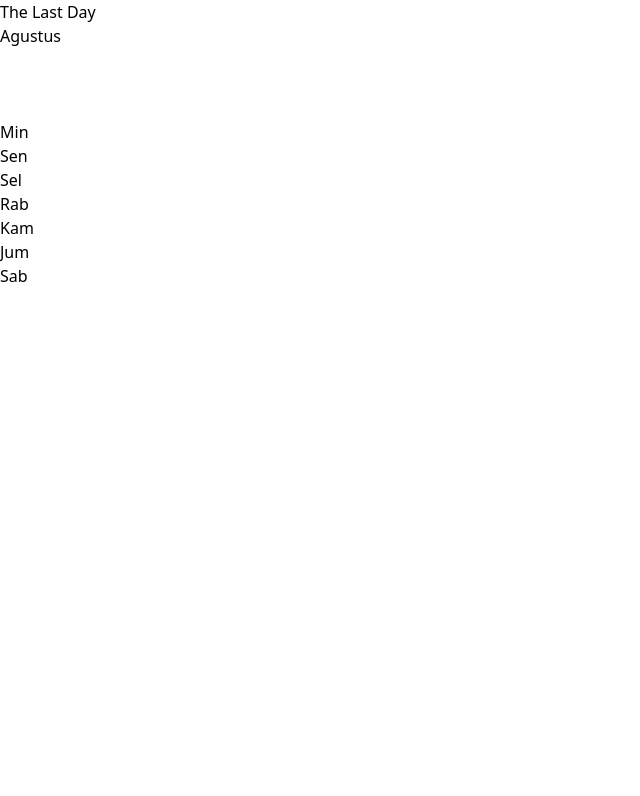
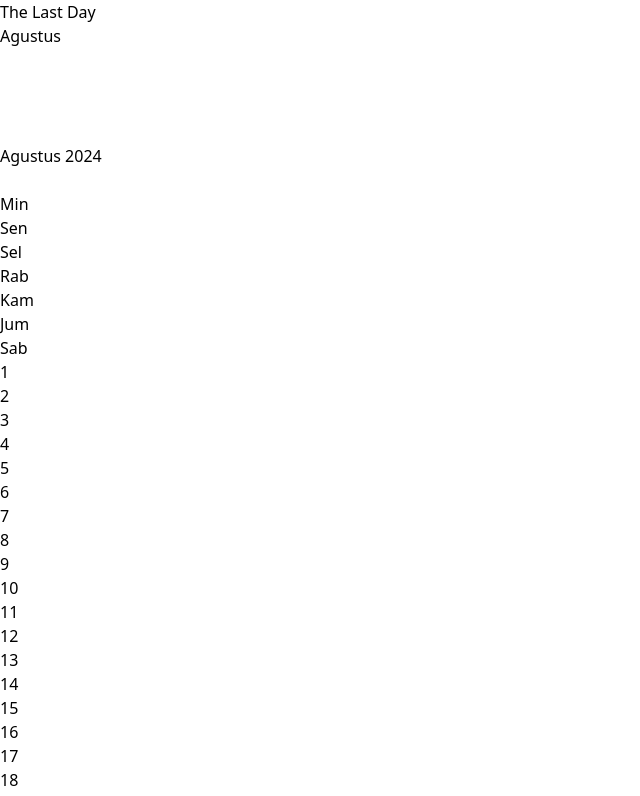
Before and after one commit to fandi-ahmad/story-archive, a React (Vite) app: page / in a window 1280 px wide. Shown: the top 796 px of the page, without its empty margins (0-640 px from the left). Built offline with nearby package versions, Linux system fonts and the light colour scheme; no server answers; the database is empty; a web font is replaced by a local one.

Commit message:
update home page, get data by db

```diff
--- a/src/pages/Home.tsx
+++ b/src/pages/Home.tsx
@@ -1,14 +1,53 @@
-import { Key } from "react";
+import { Key, useEffect, useState } from "react";
 import SingleDate from "../components/SingleDate"
 import Header from "../components/Header";
 import Navbar from "../components/calendar/Navbar";
-import dataExample from '../data/dataExample.json'
-import { generateDateByMonth, getEmptySpaces } from "../function/calendar";
+import { generateDateByMonth, getEmptySpaces, mergeCalendarData, generateMonthName } from "../function/calendar";
+import { ReadDayApi } from "../function/calendarData";
+import HeaderNavbar from "../components/calendar/HeaderNavbar";
 
 const Home = () => {
-  const monthData = dataExample.calendar.y2024.m1
-  const dates = generateDateByMonth(monthData)
-  const emptySpaces = getEmptySpaces(2024, 8)
+  const [dates, setDates] = useState<any | any[]>()
+  const [emptySpaces, setEmptySpaces] = useState<any | any[]>()
+  const [selectedMonth, setSelectedMonth] = useState<number>(8)
+
+  const generateCalendarMonth = (year: number, month: number) => {
+    // Buat key bulan yang secara eksplisit bertipe 'm1' | 'm2' | 'm3' | ... | 'm12'
+    const monthKey = `m${month}` as keyof typeof calendarData.y2024;
+
+    // Akses data dari Firebase menggunakan optional chaining dan berikan fallback ke objek kosong jika data tidak ada
+    const firebaseYearData = calendarData?.y2024 || {};
+    const firebaseMonthData = firebaseYearData[monthKey] || {};
+
+    const generatedDates = generateDateByMonth(year, month);
+    const mergedDates = mergeCalendarData(generatedDates, firebaseMonthData);
+
+    return {
+      dates: mergedDates,
+      emptySpaces: getEmptySpaces(year, month),
+    };
+  };
+
+  const [calendarData, setCalendarData] = useState<any | any[]>()
+
+  const getDataCalendar = async () => {
+    const data = await ReadDayApi()
+    if (data) {
+      setCalendarData(data)
+    }
+  }
+
+  useEffect(() => {
+    getDataCalendar()
+  }, [])
+
+
+  useEffect(() => {
+    const data = generateCalendarMonth(2024, selectedMonth)
+    setDates(data.dates)
+    setEmptySpaces(data.emptySpaces)
+  }, [selectedMonth])
+
 
   return (
     <div className="text-xs">
@@ -17,6 +56,12 @@ const Home = () => {
 
       <div className="bg-white px-4 py-2 rounded-lg mb-3">
         <Navbar/>
+
+        <HeaderNavbar
+          btnLeft={() => setSelectedMonth(selectedMonth - 1)}
+          btnRight={() => setSelectedMonth(selectedMonth + 1)}
+          text={generateMonthName(selectedMonth) + ' 2024'}
+        />
 
         <div className="grid grid-cols-7 gap-2 mt-4">
           <p className="text-center">Min</p>
@@ -27,7 +72,7 @@ const Home = () => {
           <p className="text-center">Jum</p>
           <p className="text-center">Sab</p>
 
-          {emptySpaces.map((_, index) => (
+          {emptySpaces && emptySpaces.map((_: any, index: any) => (
             <div key={`empty-${index}`} />
           ))}
 
```
